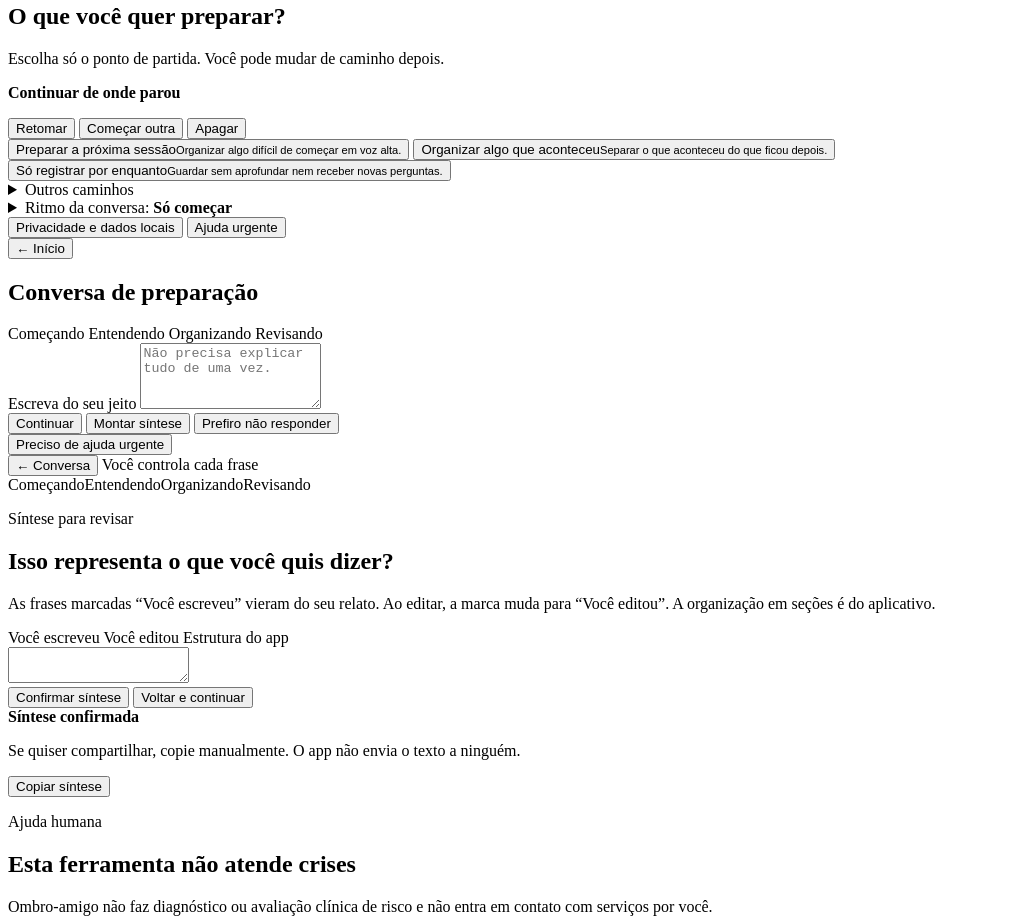
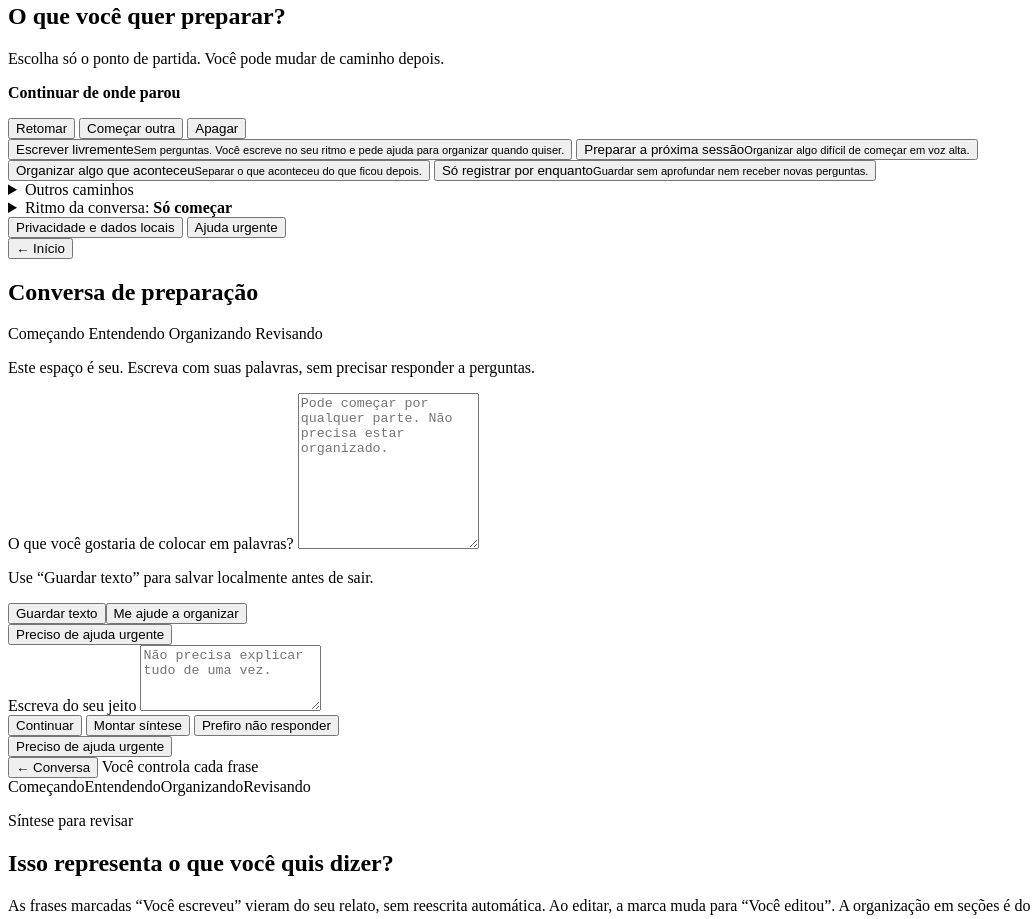
Before and after one commit to madeirareflo/Ombro-amigo, a website with bundled scripts: page index.html in a window 1280 px wide. Shown: the part 534-1453 px from the top of the page, without its empty margins (0-1033 px from the left). Built offline with nearby package versions, Linux system fonts and the light colour scheme.

Commit message:
feat(ui): make free writing the primary path with explicit organize action

```diff
--- a/index.html
+++ b/index.html
@@ -61,6 +61,7 @@
       </section>
 
       <div class="primary-paths" aria-label="Caminhos principais">
+        <button data-start="free" class="free-first-path"><span>Escrever livremente</span><small>Sem perguntas. Você escreve no seu ritmo e pede ajuda para organizar quando quiser.</small></button>
         <button data-start="session"><span>Preparar a próxima sessão</span><small>Organizar algo difícil de começar em voz alta.</small></button>
         <button data-start="event"><span>Organizar algo que aconteceu</span><small>Separar o que aconteceu do que ficou depois.</small></button>
         <button data-start="record"><span>Só registrar por enquanto</span><small>Guardar sem aprofundar nem receber novas perguntas.</small></button>
@@ -107,6 +108,14 @@
         <span data-progress="organize">Organizando</span>
         <span data-progress="review">Revisando</span>
       </nav>
+      <section id="free-writing-panel" class="free-writing-panel hidden" aria-label="Espaço de escrita livre">
+        <p class="lead">Este espaço é seu. Escreva com suas palavras, sem precisar responder a perguntas.</p>
+        <label for="free-writing-text">O que você gostaria de colocar em palavras?</label>
+        <textarea id="free-writing-text" rows="10" placeholder="Pode começar por qualquer parte. Não precisa estar organizado."></textarea>
+        <p id="free-writing-status" class="muted small" aria-live="polite">Use “Guardar texto” para salvar localmente antes de sair.</p>
+        <div class="actions"><button id="save-free-writing" type="button">Guardar texto</button><button id="organize-free-writing" class="secondary" type="button">Me ajude a organizar</button></div>
+        <button type="button" class="text-button danger-text" data-urgent-help>Preciso de ajuda urgente</button>
+      </section>
       <div id="messages" class="messages" aria-live="polite"></div>
       <form id="reply-form" class="reply-form">
         <label for="reply">Escreva do seu jeito</label>
@@ -130,7 +139,7 @@
       </nav>
       <p class="eyebrow">Síntese para revisar</p>
       <h2 id="summary-title" tabindex="-1">Isso representa o que você quis dizer?</h2>
-      <p class="muted">As frases marcadas “Você escreveu” vieram do seu relato. Ao editar, a marca muda para “Você editou”. A organização em seções é do aplicativo.</p>
+      <p class="muted">As frases marcadas “Você escreveu” vieram do seu relato, sem reescrita automática. Ao editar, a marca muda para “Você editou”. A organização em seções é do aplicativo.</p>
       <div class="provenance-legend" aria-label="Legenda de origem">
         <span><i class="legend-user"></i>Você escreveu</span>
         <span><i class="legend-edited"></i>Você editou</span>
```
